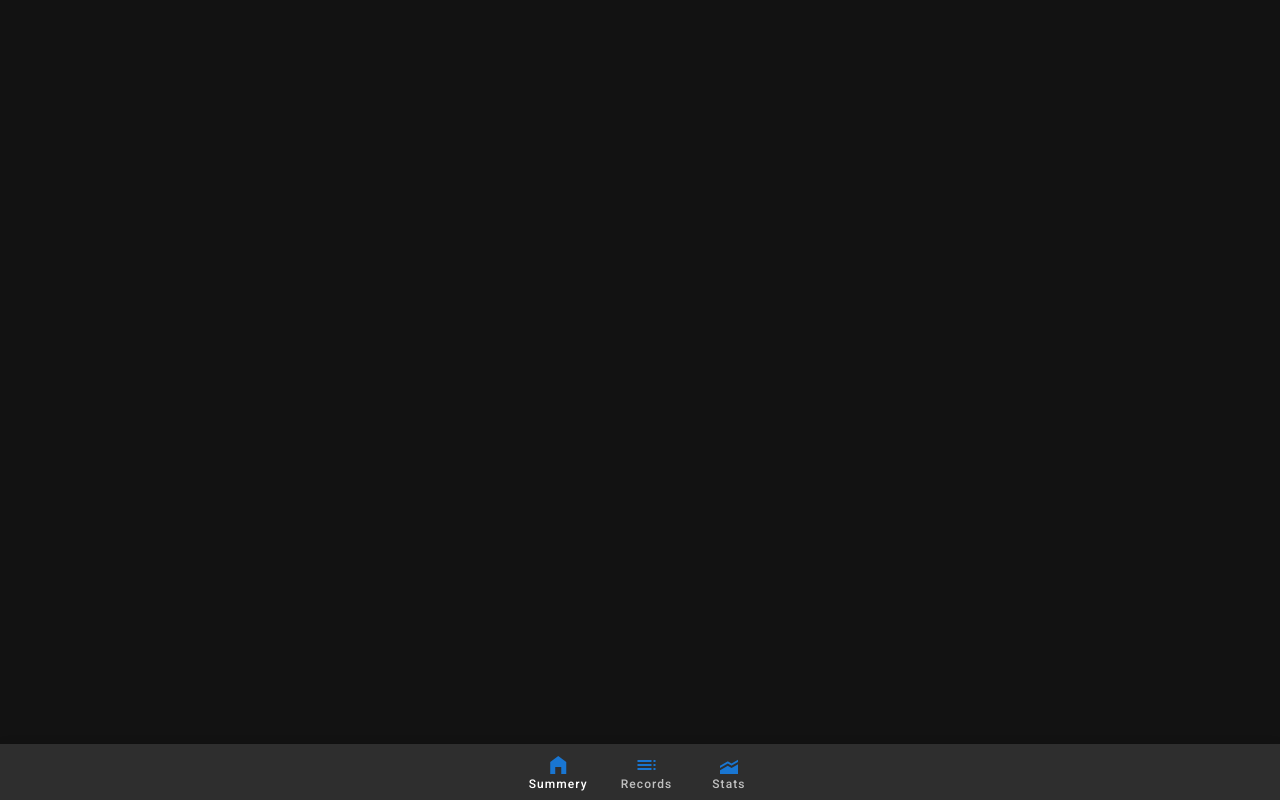
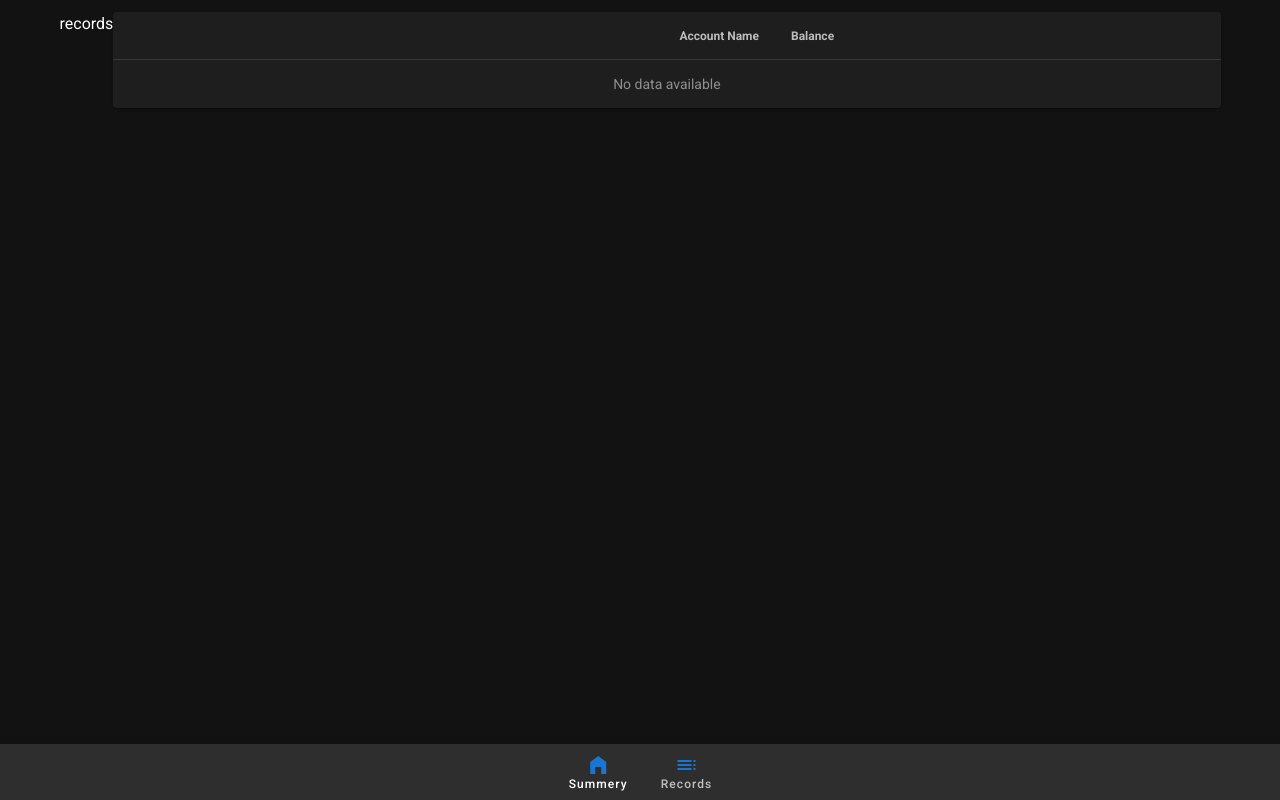
Before and after one commit to yuonoda/expense-manager-nuxt-serverless, a Nuxt app: page /records in a window 1280 px wide. Built offline with nearby package versions, Linux system fonts and the light colour scheme.

Commit message:
支出一覧用のページを作成

```diff
--- a/components/organisms/BottomNav.vue
+++ b/components/organisms/BottomNav.vue
@@ -10,12 +10,6 @@
       <span>Records</span>
       <nuxt-link class="link" to="/records">
         <v-icon>mdi-table-of-contents</v-icon>
-      </nuxt-link>
-    </v-btn>
-    <v-btn value="nearby">
-      <span>Stats</span>
-      <nuxt-link class="link" to="/stats">
-        <v-icon>mdi-elevation-rise</v-icon>
       </nuxt-link>
     </v-btn>
   </v-bottom-navigation>
--- /dev/null
+++ b/pages/records.vue
@@ -0,0 +1,38 @@
+<template>
+  <v-layout class="home">
+    records
+    <v-data-table
+      :headers="headers"
+      :items="accounts"
+      :items-per-page="5"
+      class="elevation-1 home__table"
+      hide-default-footer
+    ></v-data-table>
+  </v-layout>
+</template>
+<script>
+export default {
+  data() {
+    return {
+      accounts: [],
+      headers: [
+        {
+          text: 'Account Name',
+          align: 'end',
+          sortable: false,
+          value: 'account_name',
+        },
+        { text: 'Balance',
+          sortable: false,
+          value: 'account_balance'
+        },
+      ],
+    }
+  }
+}
+</script>
+<style lang="scss">
+.home__table {
+  width: 100%;
+}
+</style>
```
